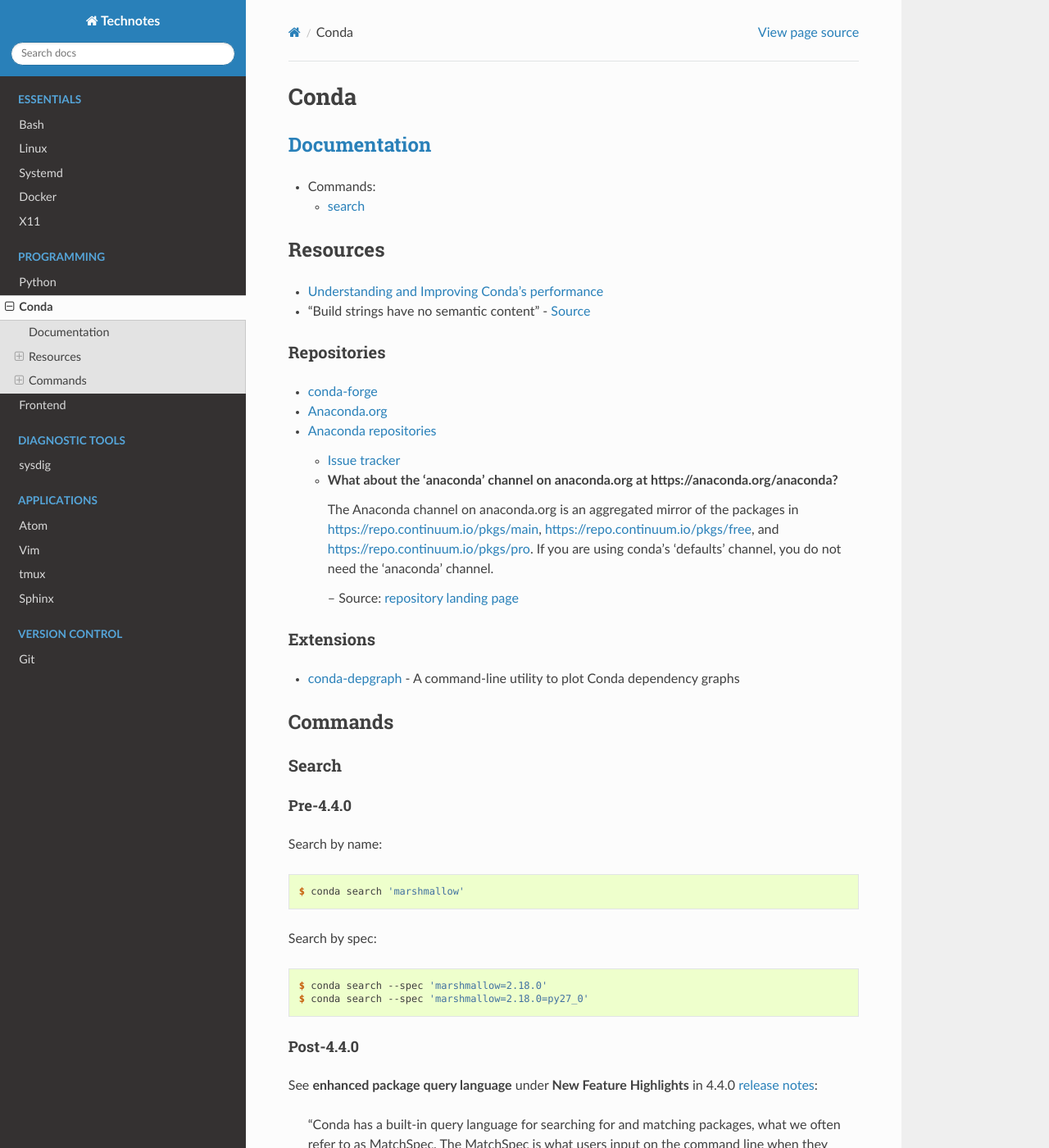
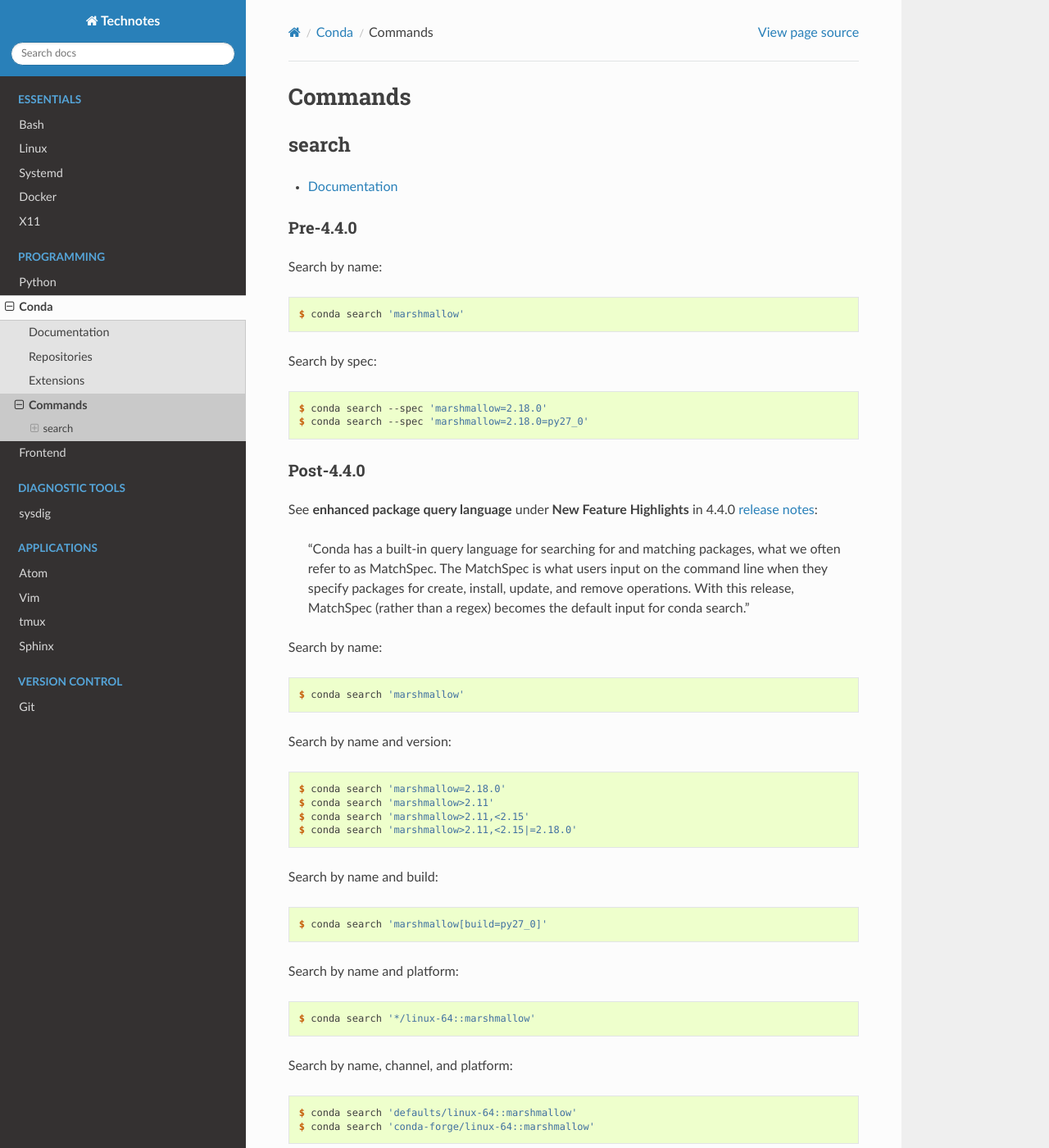
Before and after one commit to heterotopian/technotes, a Sphinx documentation site: the page built from source/conda/command.rst, in a window 1280 px wide and 1400 px high. Shown: the whole window at 82% size. Built offline with Sphinx 7.4.7 and the Read the Docs theme 2.0.0, drawn with Linux system fonts in a browser that asks for light colours.

Commit message:
Reorganize page into section

```diff
--- a/source/conda.rst
+++ b/source/conda/command.rst
@@ -1,58 +1,17 @@
-.. _conda:
 
-=====
-Conda
-=====
+========
+Commands
+========
 
 .. highlight:: console
 
-`Documentation <https://conda.io/docs/>`_
-=========================================
+search
+======
 
-- Commands:
-
-  - `search <https://docs.conda.io/projects/conda/en/latest/commands/search.html>`_
-
-
-
-Resources
-=========
-
-- `Understanding and Improving Conda’s performance <https://www.anaconda.com/understanding-and-improving-condas-performance/>`_
-- "Build strings have no semantic content" -
-  `Source <https://github.com/conda/conda/issues/4956#issuecomment-291847858>`_
-
-Repositories
-------------
-
-- `conda-forge <https://conda-forge.org/docs/>`_
-- `Anaconda.org <https://anaconda.org/>`_
-- `Anaconda repositories <https://repo.continuum.io/pkgs/>`_
-
-  - `Issue tracker <https://github.com/ContinuumIO/anaconda-issues>`_
-  - **What about the 'anaconda' channel on anaconda.org at https://anaconda.org/anaconda?**
-
-    The Anaconda channel on anaconda.org is an aggregated mirror of the packages in https://repo.continuum.io/pkgs/main, https://repo.continuum.io/pkgs/free, and https://repo.continuum.io/pkgs/pro. If you are using conda's 'defaults' channel, you do not need the 'anaconda' channel.
-
-    -- Source: `repository landing page <https://repo.continuum.io/pkgs/>`_
-
-
-Extensions
-----------
-
-- `conda-depgraph <https://github.com/omegacen/conda-depgraph>`_ -
-  A command-line utility to plot Conda dependency graphs
-
-
-
-Commands
-========
-
-Search
-------
+- `Documentation <https://docs.conda.io/projects/conda/en/latest/commands/search.html>`_
 
 Pre-4.4.0
-~~~~~~~~~
+---------
 
 Search by name::
 
@@ -65,7 +24,7 @@
 
 
 Post-4.4.0
-~~~~~~~~~~
+----------
 
 See **enhanced package query language** under **New Feature Highlights** in 4.4.0 `release notes <https://docs.conda.io/projects/conda/en/latest/release-notes.html>`_:
 
--- a/source/index.rst
+++ b/source/index.rst
@@ -17,7 +17,7 @@
     :caption: Programming
 
     python/index
-    conda
+    conda/index
     frontend
 
 .. toctree::
--- a/template/pages/index.html
+++ b/template/pages/index.html
@@ -57,7 +57,7 @@
       {{ section('frontend', 'Frontend', 'JavaScript, CSS, & general static development') }}
     </tr>
     <tr>
-      {{ section('conda', 'Conda', 'Universal build toolchain & package manager') }}
+      {{ section('conda/index', 'Conda', 'Universal build toolchain & package manager') }}
     </tr>
   </tbody>
 </table>
```
Also changed, not shown: source/conda/doc.rst (added, +13 -0 lines), source/conda/extension.rst (added, +10 -0 lines), source/conda/index.rst (added, +13 -0 lines), source/conda/repo.rst (added, +17 -0 lines).
